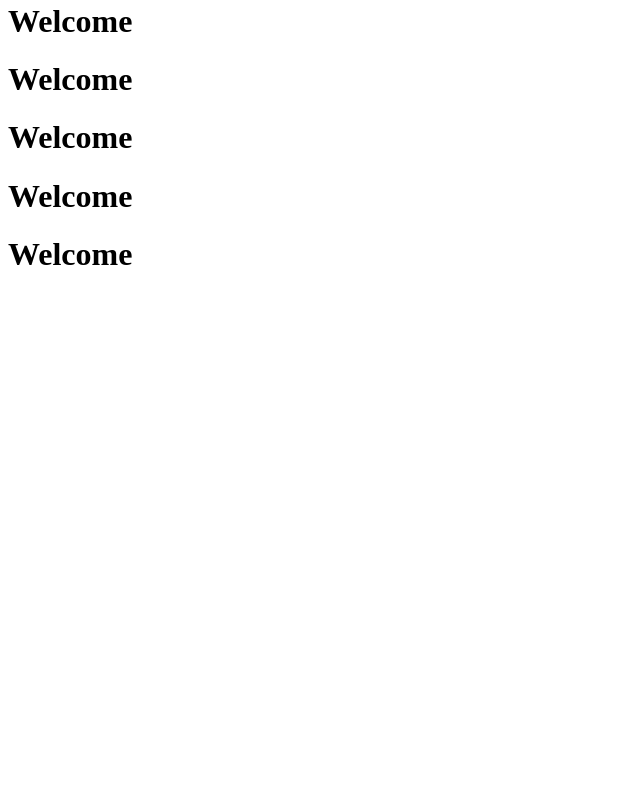
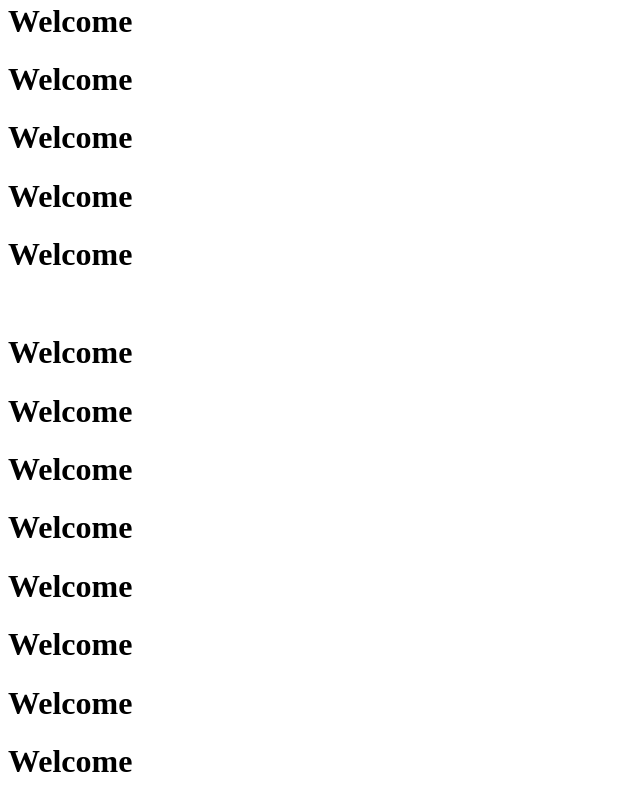
Before and after one commit to akhil-06/fs_23, a plain HTML site: page html/index.html in a window 1280 px wide. Shown: the part 428-1230 px from the top of the page, without its empty margins (0-640 px from the left). Before the commit the page ends 800 px from the top, so only its background shows below. Drawn offline with Linux system fonts and the light colour scheme.

Commit message:
Update index.html

```diff
--- a/html/index.html
+++ b/html/index.html
@@ -18,5 +18,14 @@
     <h1>Welcome</h1>
     <h1>Welcome</h1>
     <h1>Welcome</h1>
+    <br>
+        <h1>Welcome</h1>
+    <h1>Welcome</h1>
+    <h1>Welcome</h1>
+    <h1>Welcome</h1>
+    <h1>Welcome</h1>
+    <h1>Welcome</h1>
+    <h1>Welcome</h1>
+    <h1>Welcome</h1>
 </body>
 </html>
```
